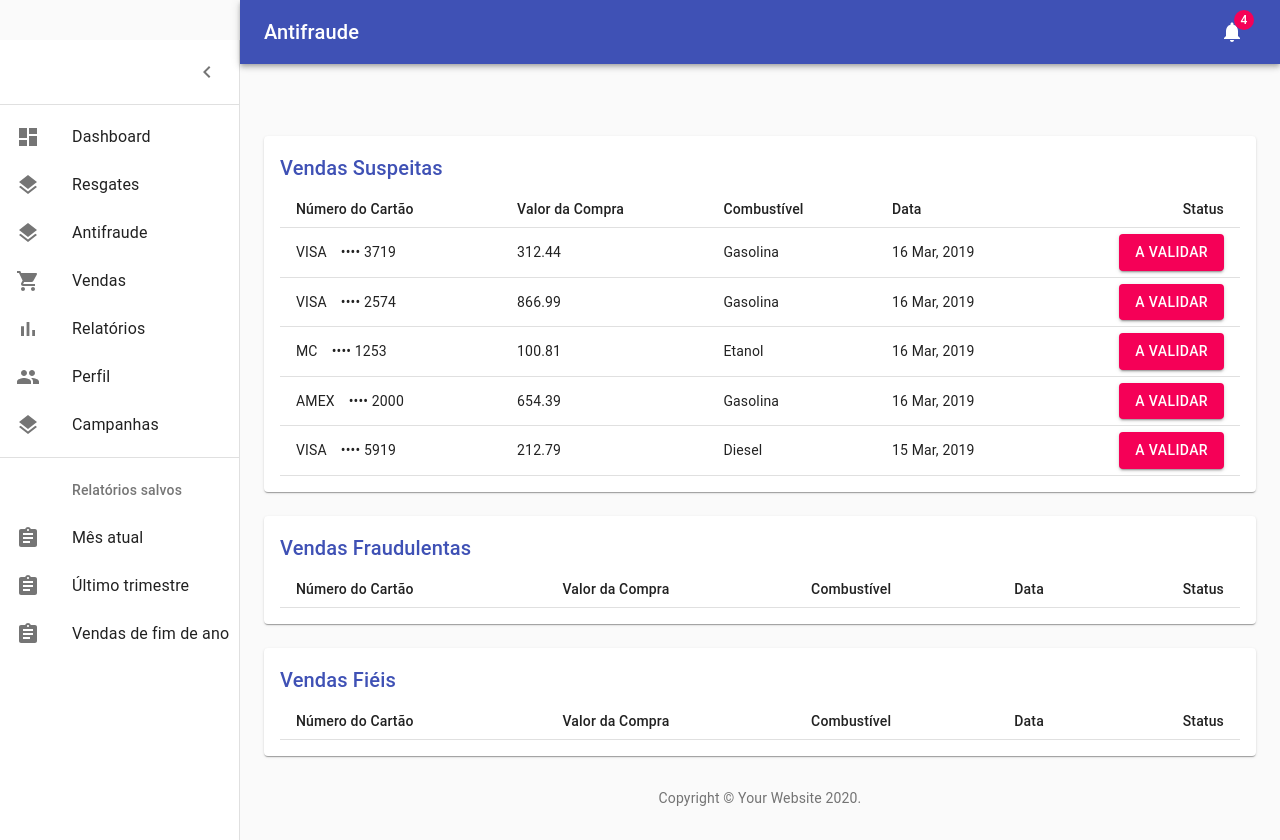
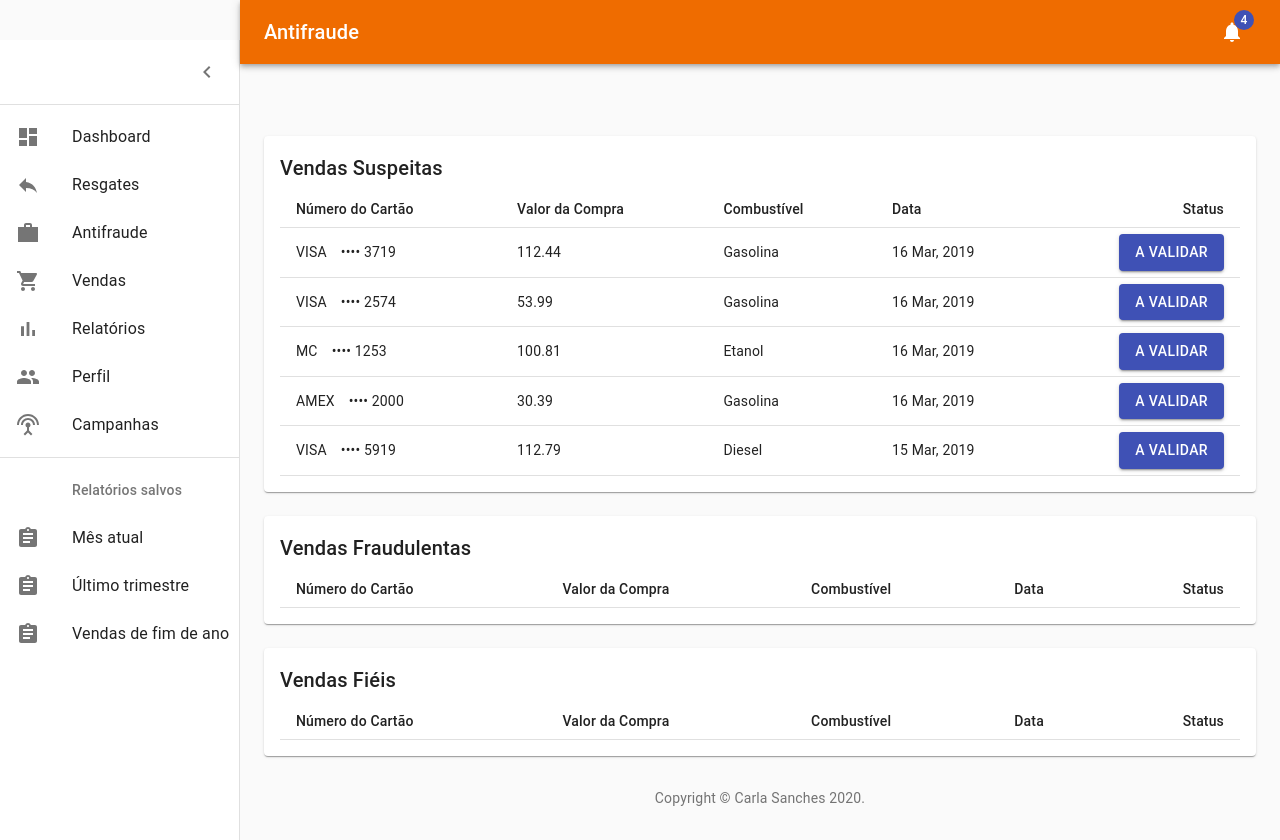
Before and after one commit to lcsouzamenezes/antifraude-1, a React (Create React App) app: page / in a window 1280 px wide. Built offline with nearby package versions, Linux system fonts and the light colour scheme.

Commit message:
Alterando aparência da tela - mudança de cores e ícones

```diff
--- a/src/Modal.js
+++ b/src/Modal.js
@@ -54,7 +54,7 @@ export default function AnimatedModal(props) {
 
   return (
       <div>
-          <Button variant="contained" color="secondary" onClick={handleOpen}>
+          <Button variant="contained" color="primary" onClick={handleOpen}>
               A validar
           </Button>
 
--- a/src/dashboard/Dashboard.js
+++ b/src/dashboard/Dashboard.js
@@ -22,13 +22,15 @@ import { mainListItems, secondaryListItems } from './listItems';
 import Chart from './Chart';
 import Deposits from './Deposits';
 import Orders from './Orders';
+import orange from '@material-ui/core/colors/orange'
+import blue from '@material-ui/core/colors/blue'
 
 function Copyright() {
   return (
     <Typography variant="body2" color="textSecondary" align="center">
       {'Copyright © '}
       <Link color="inherit" href="https://material-ui.com/">
-        Your Website
+        Carla Sanches
       </Link>{' '}
       {new Date().getFullYear()}
       {'.'}
@@ -58,6 +60,7 @@ const useStyles = makeStyles(theme => ({
       easing: theme.transitions.easing.sharp,
       duration: theme.transitions.duration.leavingScreen,
     }),
+    background: orange[800],
   },
   appBarShift: {
     marginLeft: drawerWidth,
@@ -69,6 +72,7 @@ const useStyles = makeStyles(theme => ({
   },
   menuButton: {
     marginRight: 36,
+
   },
   menuButtonHidden: {
     display: 'none',
@@ -146,7 +150,7 @@ export default function Dashboard() {
             Antifraude
           </Typography>
           <IconButton color="inherit">
-            <Badge badgeContent={4} color="secondary">
+            <Badge badgeContent={4} color="primary">
               <NotificationsIcon />
             </Badge>
           </IconButton>
--- a/src/dashboard/Orders.js
+++ b/src/dashboard/Orders.js
@@ -31,11 +31,11 @@ export default function Orders() {
 
   //Arrays de vendas são criados aqui para facilitar a manipulação de seus estados.
   const [suspeitas, setSuspeitas] = React.useState([
-    createData(0, 'VISA ⠀•••• 3719', 312.44, 'Gasolina', '16 Mar, 2019', 0),
-    createData(1, 'VISA ⠀•••• 2574', 866.99, 'Gasolina', '16 Mar, 2019', 0),
+    createData(0, 'VISA ⠀•••• 3719', 112.44, 'Gasolina', '16 Mar, 2019', 0),
+    createData(1, 'VISA ⠀•••• 2574', 53.99, 'Gasolina', '16 Mar, 2019', 0),
     createData(2, 'MC   ⠀•••• 1253', 100.81, 'Etanol'  , '16 Mar, 2019', 0),
-    createData(3, 'AMEX ⠀•••• 2000', 654.39, 'Gasolina', '16 Mar, 2019', 0),
-    createData(4, 'VISA ⠀•••• 5919', 212.79, 'Diesel'  , '15 Mar, 2019', 0),
+    createData(3, 'AMEX ⠀•••• 2000', 30.39, 'Gasolina', '16 Mar, 2019', 0),
+    createData(4, 'VISA ⠀•••• 5919', 112.79, 'Diesel'  , '15 Mar, 2019', 0),
   ]);
 
   const [fieis, setFieis] = React.useState([]);
--- a/src/dashboard/Title.js
+++ b/src/dashboard/Title.js
@@ -4,7 +4,7 @@ import Typography from '@material-ui/core/Typography';
 
 export default function Title(props) {
   return (
-    <Typography component="h2" variant="h6" color="primary" gutterBottom>
+    <Typography component="h2" variant="h6" color="initial" gutterBottom>
       {props.children}
     </Typography>
   );
--- a/src/dashboard/listItems.js
+++ b/src/dashboard/listItems.js
@@ -7,7 +7,9 @@ import DashboardIcon from '@material-ui/icons/Dashboard';
 import ShoppingCartIcon from '@material-ui/icons/ShoppingCart';
 import PeopleIcon from '@material-ui/icons/People';
 import BarChartIcon from '@material-ui/icons/BarChart';
-import LayersIcon from '@material-ui/icons/Layers';
+import ResgatesIcon from '@material-ui/icons/ReplySharp'
+import AntifraudeIcon from '@material-ui/icons/WorkSharp'
+import CampanhasIcon from '@material-ui/icons/SettingsInputAntennaSharp';
 import AssignmentIcon from '@material-ui/icons/Assignment';
 
 export const mainListItems = (
@@ -20,13 +22,13 @@ export const mainListItems = (
     </ListItem>
     <ListItem button>
       <ListItemIcon>
-        <LayersIcon />
+        <ResgatesIcon />
       </ListItemIcon>
       <ListItemText primary="Resgates" />
     </ListItem>
     <ListItem button>
       <ListItemIcon>
-        <LayersIcon />
+        <AntifraudeIcon />
       </ListItemIcon>
       <ListItemText primary="Antifraude" />
     </ListItem>
@@ -50,7 +52,7 @@ export const mainListItems = (
     </ListItem>
     <ListItem button>
       <ListItemIcon>
-        <LayersIcon />
+        <CampanhasIcon />
       </ListItemIcon>
       <ListItemText primary="Campanhas" />
     </ListItem>
```
